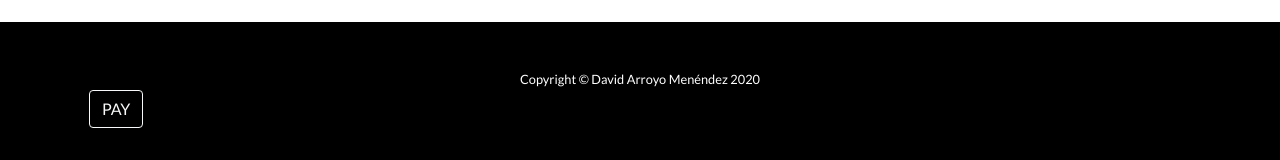
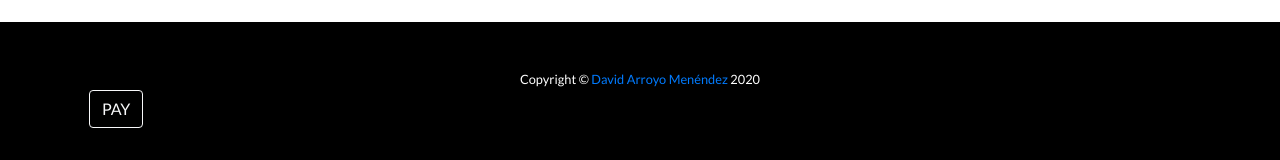
Before and after one commit to davidam/damewebutils-web, a website: page index.html in a window 1280 px wide. Shown: the part 2073-2233 px from the top of the page. Drawn offline with Linux system fonts and the light colour scheme.

Commit message:
index.html: add link to my name

```diff
--- a/index.html
+++ b/index.html
@@ -118,7 +118,7 @@
   <!-- Footer -->
   <footer class="py-5 bg-black">
     <div class="container">
-      <p class="m-0 text-center text-white small">Copyright &copy; David Arroyo Menéndez 2020</p>
+      <p class="m-0 text-center text-white small">Copyright &copy; <a href="http://www.davidam.com">David Arroyo Menéndez</a> 2020</p>
       <a class="btn btn-outline-light btn-social mx-1" href="https://www.paypal.com/cgi-bin/webscr?cmd=_donations&business=davidam%40gmail.com&currency_code=EUR&amount=10&source=url">
 	    PAY
       </a>
```
